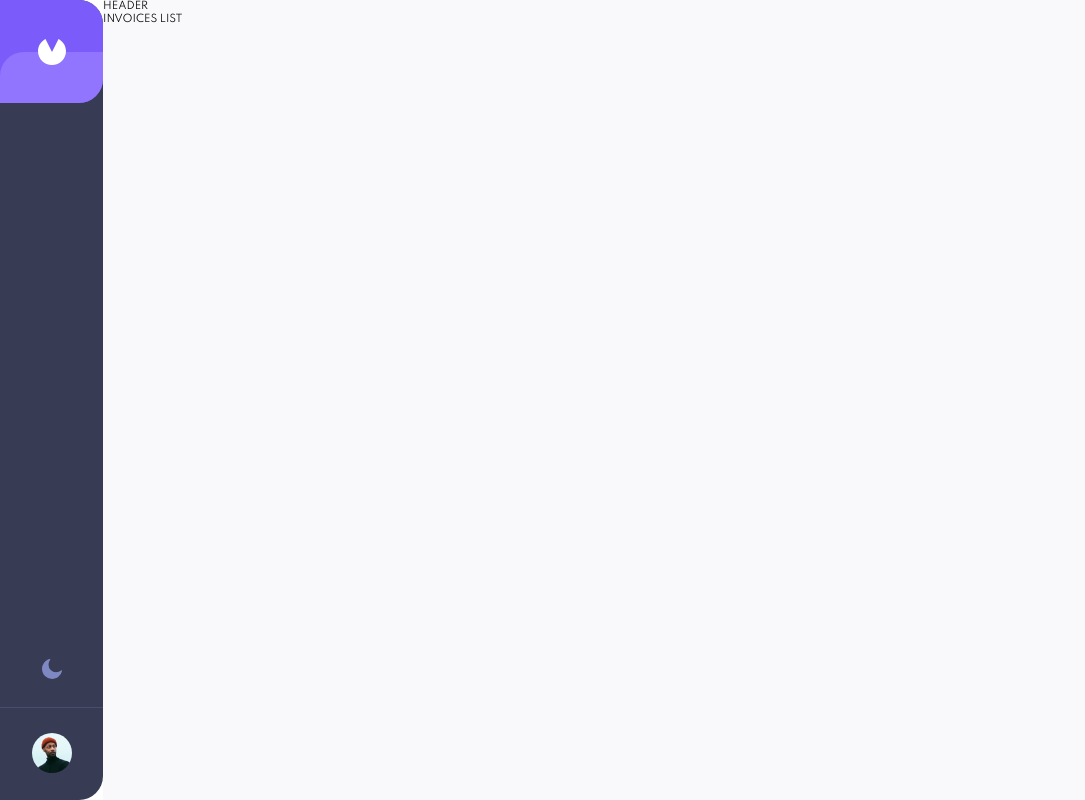
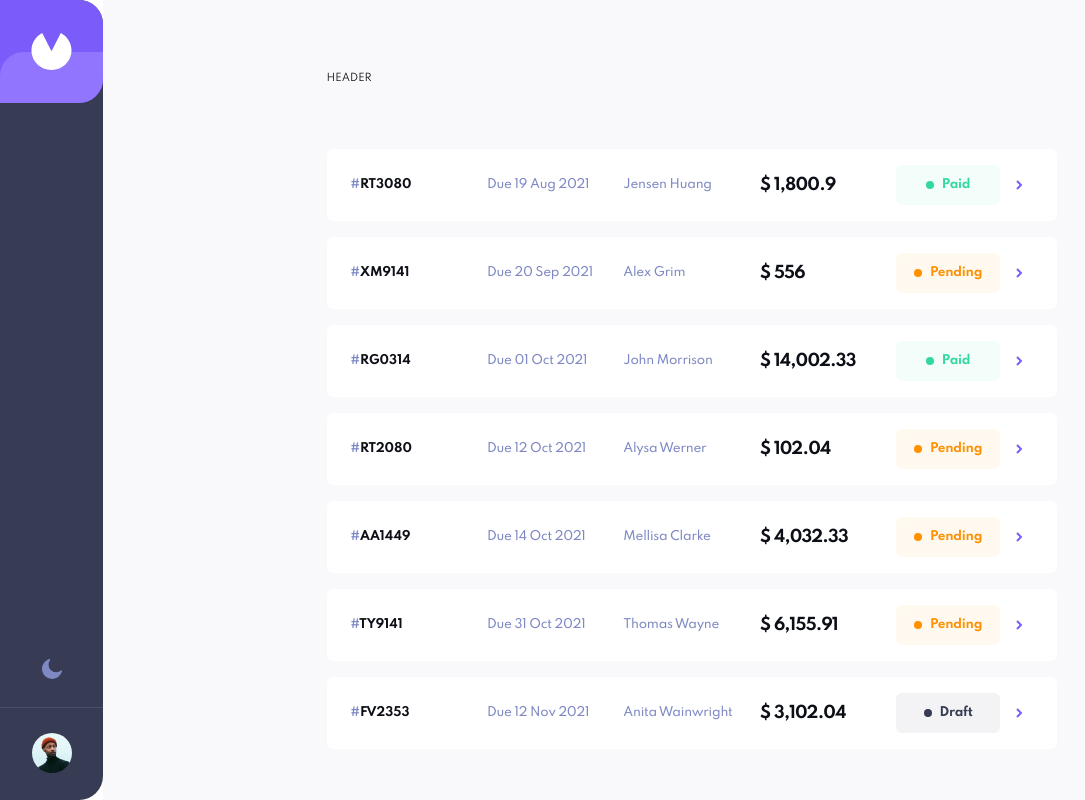
Before and after one commit to jorge00552075/invoices-app, a React (Create React App) app in the folder client/: page / in a window 1280 px wide. Shown: the whole page, without its empty margins (0-1085 px from the left). Built offline with nearby package versions, Linux system fonts and the light colour scheme; the HTML template or start-up script is replaced by a standard one.

Commit message:
completed invoices list on homepage

```diff
--- a/client/src/App.js
+++ b/client/src/App.js
@@ -1,7 +1,6 @@
 import React from 'react';
 
 import Invoices from './pages/Invoices';
-import styles from './App.module.css';
 
 function App() {
   return (
--- /dev/null
+++ b/client/src/components/Invoice.js
@@ -0,0 +1,47 @@
+import dayjs from 'dayjs';
+
+import separator from '../utils/numberFormat';
+import { ReactComponent as Rarr } from '../assets/icon-arrow-right.svg';
+
+import styles from './Invoice.module.css';
+
+function Invoice({ invoice }) {
+  let color;
+  if (invoice.status === 'Pending') {
+    color = 'orange';
+  }
+  if (invoice.status === 'Paid') {
+    color = 'green';
+  }
+  if (invoice.status === 'Draft') {
+    color = 'purple';
+  }
+
+  return (
+    <a href="/" className={styles.invoice}>
+      <h2 className={styles.id}>
+        <span>#</span>
+        {invoice.id}
+      </h2>
+      <span className={styles.payment_due}>
+        Due {dayjs(invoice.paymentDue).format('DD MMM YYYY')}
+      </span>
+      <span className={styles.client_name}>{invoice.clientName}</span>
+      <span className={styles.total}>$ {separator(invoice.total)}</span>
+
+      <div className={styles.container}>
+        <div className={`${styles.status} ${styles[`status--${color}`]}`}>
+          <div
+            className={`${styles.list_style} ${styles[`list_style--${color}`]}`}
+          />
+          <span className={`${styles.text} ${styles[`text--${color}`]}`}>
+            {invoice.status}
+          </span>
+        </div>
+        <Rarr />
+      </div>
+    </a>
+  );
+}
+
+export default Invoice;
--- /dev/null
+++ b/client/src/components/Invoice.module.css
@@ -0,0 +1,118 @@
+.invoice {
+  display: grid;
+  grid-template-columns: repeat(5, 1fr);
+  align-items: center;
+
+  height: 7.2rem;
+  padding: 1.6rem 2.4rem;
+  border-radius: 6px;
+
+  background: hsl(0, 0%, 100%);
+
+  text-decoration: none;
+}
+
+/* .invoice:link,
+.invoice:visited {
+  text-decoration: none;
+} */
+
+.invoice:hover,
+.invoice:active {
+  outline: none;
+  border-radius: 6px;
+
+  box-shadow: 0 0 0 10px hsla(252, 94%, 67%, 0.5);
+}
+
+.id {
+  font-size: 1.2rem;
+  font-weight: 700;
+
+  color: hsl(228, 29%, 7%);
+}
+
+.id span {
+  font-size: 1.2rem;
+  font-weight: 700;
+
+  color: hsl(231, 37%, 63%);
+}
+
+.payment_due,
+.client_name {
+  font-weight: 500;
+  font-size: 1.2rem;
+
+  color: hsl(231, 37%, 63%);
+  letter-spacing: -0.25px;
+}
+
+.total {
+  font-weight: 700;
+  font-size: 1.6rem;
+
+  color: hsl(228, 29%, 7%);
+  letter-spacing: -0.8px;
+}
+
+/* STATUS */
+.container {
+  display: flex;
+  gap: 1.6rem;
+  align-items: center;
+}
+
+.status {
+  display: flex;
+  gap: 0.8rem;
+  justify-content: center;
+  align-items: center;
+
+  width: 10.4rem;
+  height: 4rem;
+  border-radius: 6px;
+}
+
+.status--orange {
+  background: hsla(34, 100%, 50%, 0.06);
+}
+.status--green {
+  background: hsla(160, 67%, 52%, 0.06);
+}
+.status--purple {
+  background: hsla(231, 20%, 27%, 0.06);
+}
+
+.list_style {
+  width: 0.8rem;
+  height: 0.8rem;
+  border-radius: 50%;
+}
+
+.list_style--orange {
+  background: hsl(34, 100%, 50%);
+}
+.list_style--green {
+  background: hsl(160, 67%, 52%);
+}
+.list_style--purple {
+  background: hsl(231, 20%, 27%);
+}
+
+.text {
+  font-weight: 700;
+  font-size: 1.2rem;
+
+  letter-spacing: -0.25px;
+}
+
+.text--orange {
+  color: hsl(34, 100%, 50%);
+}
+.text--green {
+  color: hsl(160, 67%, 52%);
+}
+.text--purple {
+  color: hsl(231, 20%, 27%);
+}
--- /dev/null
+++ b/client/src/components/InvoicesList.js
@@ -0,0 +1,37 @@
+import React from 'react';
+
+import DATA from '../data.json';
+import Invoice from './Invoice';
+import { ReactComponent as Illustration } from '../assets/illustration-empty.svg';
+
+import styles from './InvoicesList.module.css';
+
+function InvoicesList() {
+  const invoices = DATA.map((invoice, i) => (
+    <Invoice key={invoice.id} invoice={invoice} />
+  ));
+
+  // const invoices = undefined;
+
+  return (
+    <React.Fragment>
+      {invoices ? (
+        <div className={styles.invoices_list}>{invoices}</div>
+      ) : (
+        <div className={styles.container}>
+          <Illustration className={styles.illustration} />
+          <div className={styles.text}>
+            <h2>There is nothing here</h2>
+            <h3>
+              Create an invoice by clicking the
+              <br />
+              <strong>New Invoice</strong> button and get started.
+            </h3>
+          </div>
+        </div>
+      )}
+    </React.Fragment>
+  );
+}
+
+export default InvoicesList;
--- /dev/null
+++ b/client/src/components/InvoicesList.module.css
@@ -0,0 +1,35 @@
+.invoices_list {
+  display: grid;
+  grid-template-columns: 1fr;
+  gap: 1.6rem;
+
+  margin-top: 6.4rem;
+}
+
+/* IF NO INVOICES */
+.container {
+  width: 24.2rem;
+  margin: 9.6rem auto 0;
+
+  text-align: center;
+}
+
+.illustration {
+  margin-bottom: 4.8rem;
+}
+
+.text h2 {
+  margin-bottom: 2.4rem;
+
+  font-size: 2rem;
+
+  color: hsl(228, 29%, 7%);
+  letter-spacing: -0.5px;
+}
+
+.text h3 {
+  font-weight: 500;
+  font-size: 1.2rem;
+
+  color: hsl(231, 20%, 61%);
+}
--- a/client/src/components/Sidebar.js
+++ b/client/src/components/Sidebar.js
@@ -1,20 +1,26 @@
+import { useState } from 'react';
 import { ReactComponent as Logo } from '../assets/logo.svg';
 import { ReactComponent as Moon } from '../assets/icon-moon.svg';
-// import { ReactComponent as Sun } from '../assets/icon-sun.svg';
+import { ReactComponent as Sun } from '../assets/icon-sun.svg';
 import avatar from '../assets/image-avatar.jpg';
 
 import styles from './Sidebar.module.css';
 
 function Sidebar() {
+  const [darkMode, setDarkMode] = useState(false);
+
+  function handleClick() {
+    setDarkMode((prev) => !prev);
+  }
+
   return (
     <div className={styles.sidebar}>
       <div className={styles.logo_wrapper}>
         <Logo />
       </div>
-
       <div className={styles.container}>
-        <button className={styles.btn}>
-          <Moon />
+        <button className={styles.btn} onClick={handleClick}>
+          {darkMode ? <Sun /> : <Moon />}
         </button>
         <div className={styles.line} />
         <button className={styles.btn}>
--- a/client/src/data.json
+++ b/client/src/data.json
@@ -7,7 +7,7 @@
     "paymentTerms": 1,
     "clientName": "Jensen Huang",
     "clientEmail": "jensenh@mail.com",
-    "status": "paid",
+    "status": "Paid",
     "senderAddress": {
       "street": "19 Union Terrace",
       "city": "London",
@@ -24,11 +24,11 @@
       {
         "name": "Brand Guidelines",
         "quantity": 1,
-        "price": 1800.90,
-        "total": 1800.90
+        "price": 1800.9,
+        "total": 1800.9
       }
     ],
-    "total": 1800.90
+    "total": 1800.9
   },
   {
     "id": "XM9141",
@@ -38,7 +38,7 @@
     "paymentTerms": 30,
     "clientName": "Alex Grim",
     "clientEmail": "alexgrim@mail.com",
-    "status": "pending",
+    "status": "Pending",
     "senderAddress": {
       "street": "19 Union Terrace",
       "city": "London",
@@ -55,17 +55,17 @@
       {
         "name": "Banner Design",
         "quantity": 1,
-        "price": 156.00,
-        "total": 156.00
+        "price": 156.0,
+        "total": 156.0
       },
       {
         "name": "Email Design",
         "quantity": 2,
-        "price": 200.00,
-        "total": 400.00
+        "price": 200.0,
+        "total": 400.0
       }
     ],
-    "total": 556.00
+    "total": 556.0
   },
   {
     "id": "RG0314",
@@ -75,7 +75,7 @@
     "paymentTerms": 7,
     "clientName": "John Morrison",
     "clientEmail": "jm@myco.com",
-    "status": "paid",
+    "status": "Paid",
     "senderAddress": {
       "street": "19 Union Terrace",
       "city": "London",
@@ -106,7 +106,7 @@
     "paymentTerms": 1,
     "clientName": "Alysa Werner",
     "clientEmail": "alysa@email.co.uk",
-    "status": "pending",
+    "status": "Pending",
     "senderAddress": {
       "street": "19 Union Terrace",
       "city": "London",
@@ -137,7 +137,7 @@
     "paymentTerms": 7,
     "clientName": "Mellisa Clarke",
     "clientEmail": "mellisa.clarke@example.com",
-    "status": "pending",
+    "status": "Pending",
     "senderAddress": {
       "street": "19 Union Terrace",
       "city": "London",
@@ -160,8 +160,8 @@
       {
         "name": "Brand Guidelines",
         "quantity": 1,
-        "price": 2500.00,
-        "total": 2500.00
+        "price": 2500.0,
+        "total": 2500.0
       }
     ],
     "total": 4032.33
@@ -174,7 +174,7 @@
     "paymentTerms": 30,
     "clientName": "Thomas Wayne",
     "clientEmail": "thomas@dc.com",
-    "status": "pending",
+    "status": "Pending",
     "senderAddress": {
       "street": "19 Union Terrace",
       "city": "London",
@@ -205,7 +205,7 @@
     "paymentTerms": 7,
     "clientName": "Anita Wainwright",
     "clientEmail": "",
-    "status": "draft",
+    "status": "Draft",
     "senderAddress": {
       "street": "19 Union Terrace",
       "city": "London",
--- a/client/src/pages/Invoices.js
+++ b/client/src/pages/Invoices.js
@@ -1,4 +1,5 @@
 import Sidebar from '../components/Sidebar';
+import InvoicesList from '../components/InvoicesList';
 
 import styles from './Invoices.module.css';
 
@@ -11,7 +12,7 @@ function Invoices() {
       <main className={styles.main}>
         <div className={styles.container_main}>
           <header>HEADER</header>
-          <ul>INVOICES LIST</ul>
+          <InvoicesList />
         </div>
       </main>
     </div>
--- a/client/src/pages/Invoices.module.css
+++ b/client/src/pages/Invoices.module.css
@@ -21,7 +21,7 @@
   background: hsl(240, 27%, 98%);
 }
 
-.main_container {
+.container_main {
   width: 73rem;
   margin: 7.2rem auto 0;
 }
--- /dev/null
+++ b/client/src/utils/numberFormat.js
@@ -0,0 +1,7 @@
+function separator(num) {
+  var str = num.toString().split('.');
+  str[0] = str[0].replace(/\B(?=(\d{3})+(?!\d))/g, ',');
+  return str.join('.');
+}
+
+export default separator;
--- /dev/null
+++ b/package.json
@@ -0,0 +1,5 @@
+{
+  "dependencies": {
+    "dayjs": "^1.10.7"
+  }
+}
```
Also changed, not shown: client/src/assets/logo.svg, 1 other file (tests, documents, lock files or other folders).
